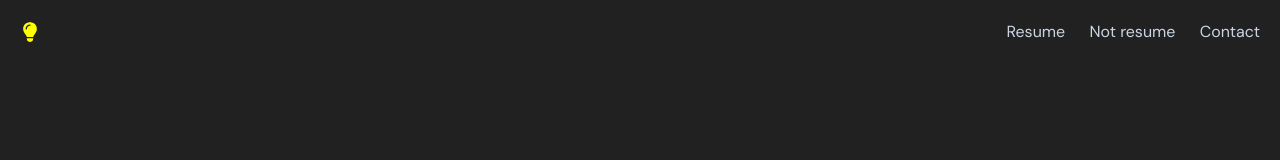
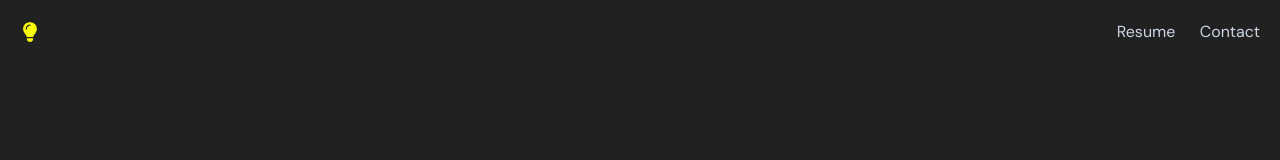
Before and after one commit to thatcatfromspace/portfolio-v2, a React (Vite) app: page / in a window 1280 px wide. Shown: the top 160 px of the page. Built offline with nearby package versions, Linux system fonts and the light colour scheme.

Commit message:
removed code

```diff
--- a/src/App.tsx
+++ b/src/App.tsx
@@ -2,7 +2,6 @@ import './index.css';
 import './gradient.css';
 import { BrowserRouter as Router, Routes, Route} from "react-router-dom";
 import resume from "./assets/dinesh-tv-resume.pdf";
-import code from "./assets/code.txt"
 
 function App(){
   <Router basename='/porfolio'>
@@ -30,7 +29,6 @@ function App(){
       </div>
       <div>
         <a href={resume} target='_blank'> <span className='me-5 hover:underline cursor-pointer active:text-slate-300'> Resume</span> </a>
-        <a href={code} target='_blank'> <span className='me-5 hover:underline cursor-pointer active:text-slate-300'> Not resume </span> </a>
         <a href="mailto:dineshveluswamy@gmail.com"><span className='hover:underline cursor-pointer dark:active:text-slate-300' >Contact</span></a>
       </div>
     </nav>
```
Also changed, not shown: src/assets/code.txt (deleted).
